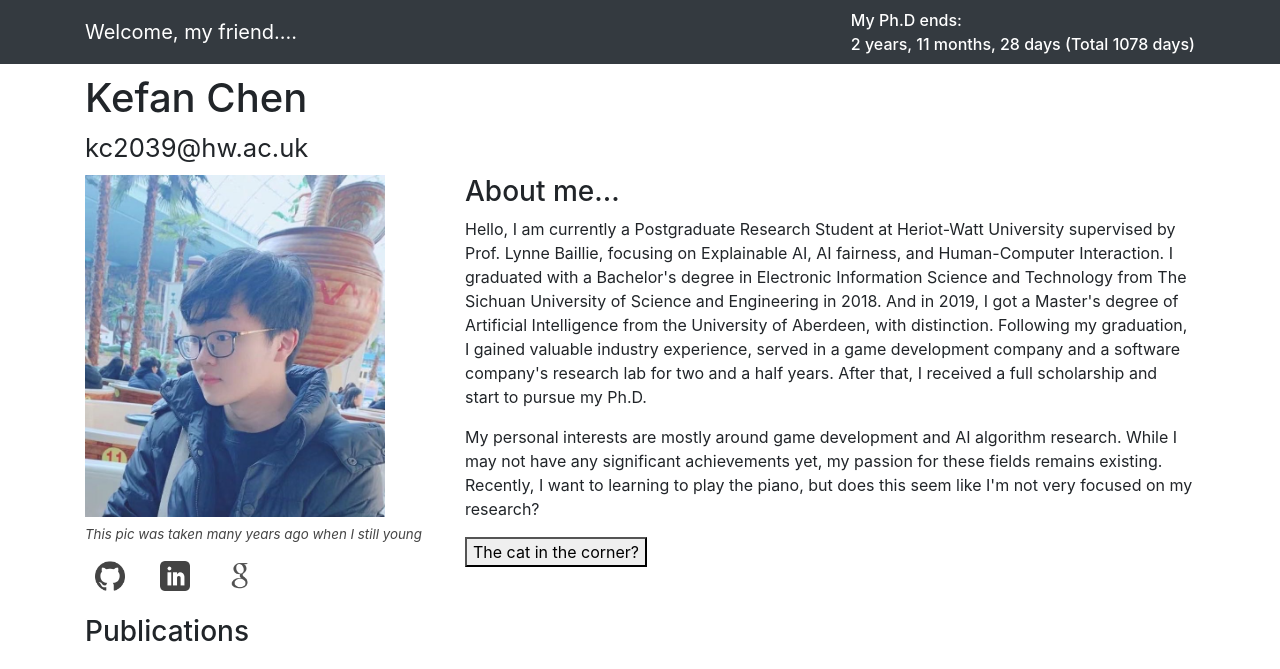
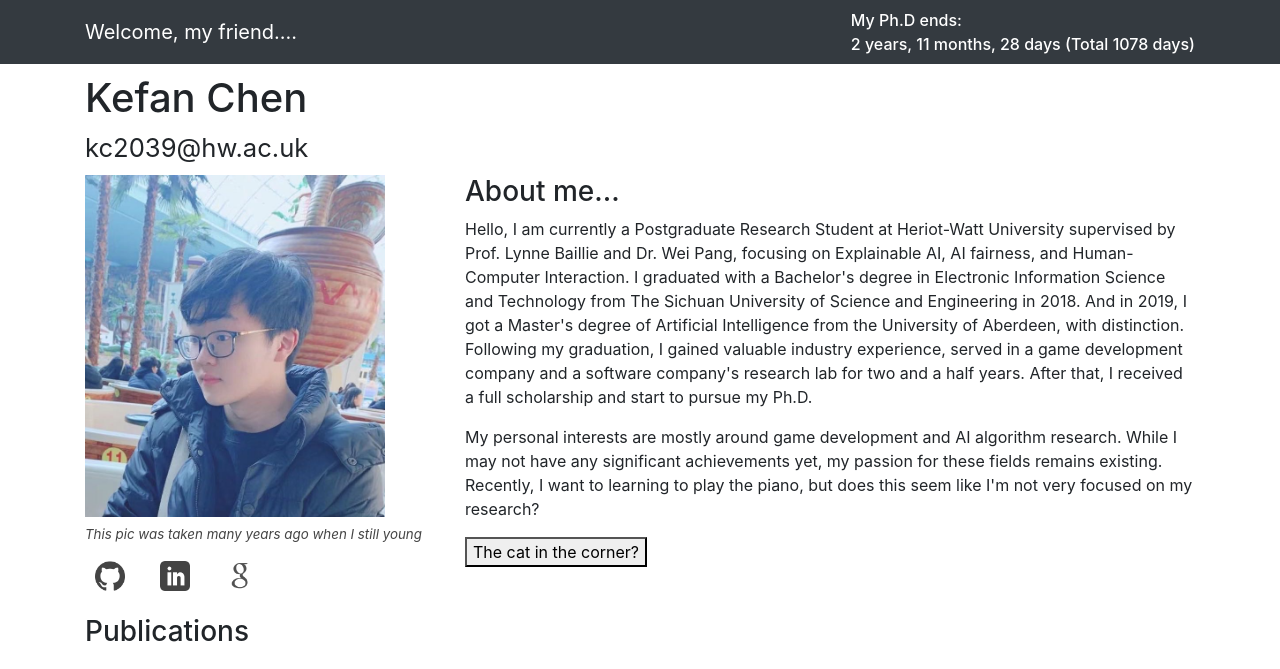
Before and after one commit to cat-loves-donuts/cat-loves-donuts.github.io, a Jekyll site: the page built from _pages/home.md, in a window 1280 px wide and 900 px high, cut to the strip 0-669 px from the top of the window. Built offline with Jekyll 4.4.1, drawn with Linux system fonts in a browser that asks for light colours.

Commit message:
add: some info

```diff
--- a/_includes/welcome.html
+++ b/_includes/welcome.html
@@ -30,7 +30,7 @@
   <div class="col-md-8">
     <h3>About me...</h3>
     <p>
-      Hello, I am currently a Postgraduate Research Student at Heriot-Watt University supervised by Prof. Lynne Baillie, focusing on Explainable AI, AI fairness, and Human-Computer Interaction. I graduated with a Bachelor's degree in Electronic Information Science and Technology from The Sichuan University of Science and Engineering in 2018. And in 2019, I got a Master's degree of Artificial Intelligence from the University of Aberdeen, with distinction. Following my graduation, I gained valuable industry experience, served in a game development company and a software company's research lab for two and a half years. After that, I received a full scholarship and start to pursue my Ph.D.
+      Hello, I am currently a Postgraduate Research Student at Heriot-Watt University supervised by Prof. Lynne Baillie and Dr. Wei Pang, focusing on Explainable AI, AI fairness, and Human-Computer Interaction. I graduated with a Bachelor's degree in Electronic Information Science and Technology from The Sichuan University of Science and Engineering in 2018. And in 2019, I got a Master's degree of Artificial Intelligence from the University of Aberdeen, with distinction. Following my graduation, I gained valuable industry experience, served in a game development company and a software company's research lab for two and a half years. After that, I received a full scholarship and start to pursue my Ph.D.
     </p>
     <p>
       My personal interests are mostly around game development and AI algorithm research. While I may not have any significant achievements yet, my passion for these fields remains existing. Recently, I want to learning to play the piano, but does this seem like I'm not very focused on my research?
```
